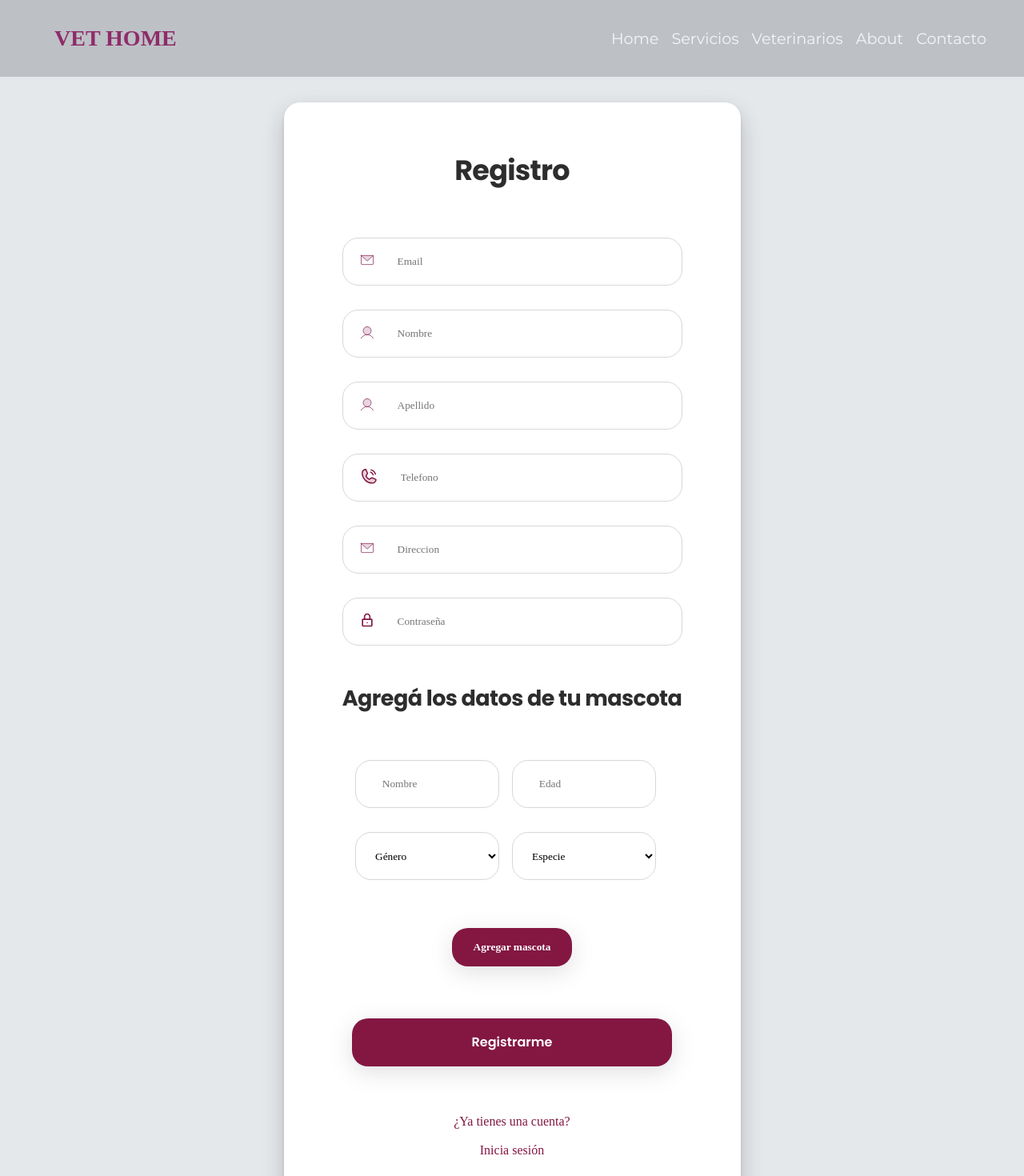
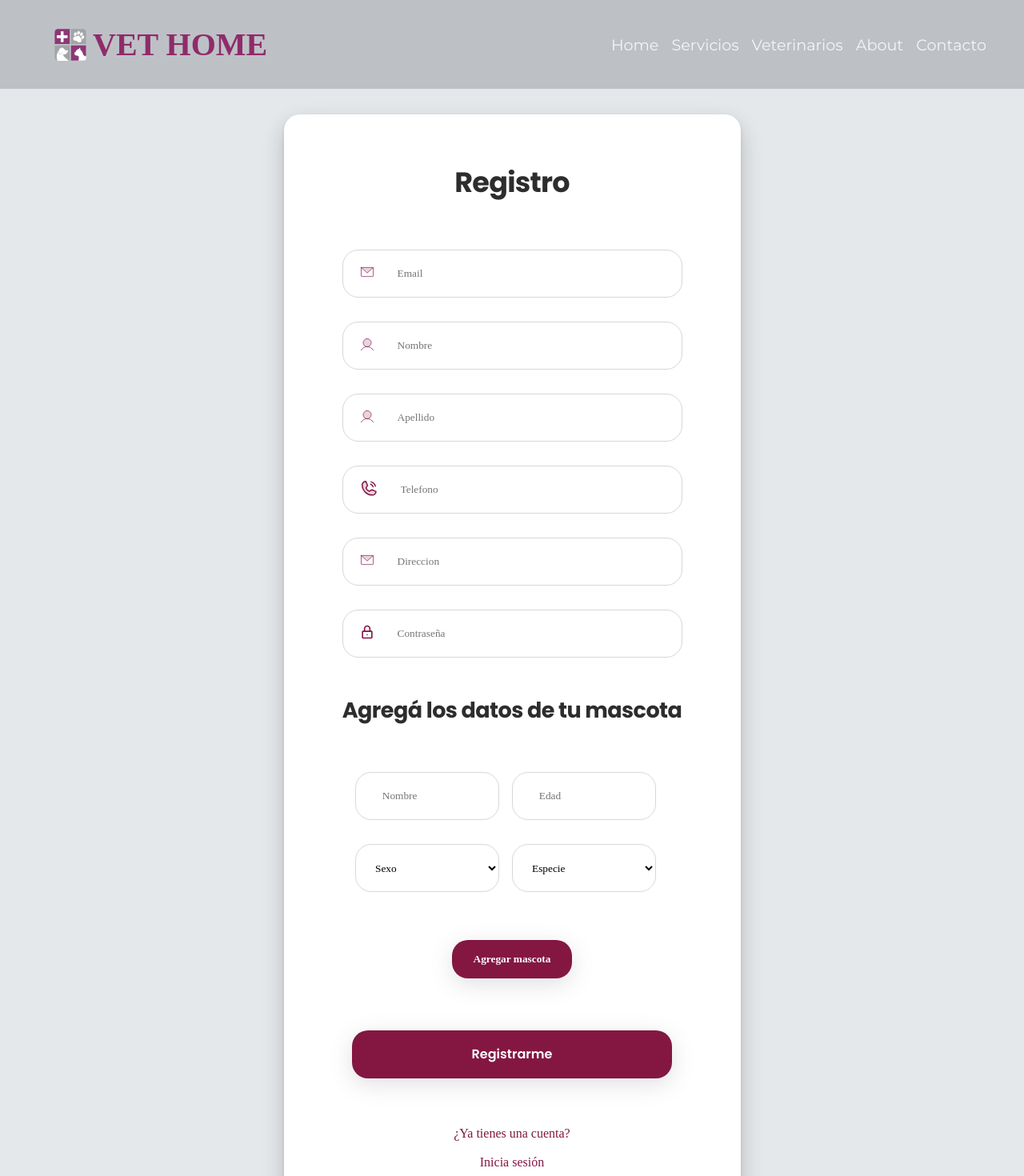
Before and after one commit to ArchSofia/s2vethome, a React (Vite) app in the folder veterinary-clinic/: page /register in a window 1280 px wide. Shown: the top 1470 px of the page at 80% size. Built offline with nearby package versions, Linux system fonts and the light colour scheme; a web font is replaced by a local one.

Commit message:
Agrega cambios solicitados por cliente

```diff
--- a/veterinary-clinic/src/components/Blog/Blog.css
+++ b/veterinary-clinic/src/components/Blog/Blog.css
@@ -245,6 +245,15 @@ input {
     display: inline-flex;
     position: relative;
     overflow: hidden;
+}
+
+.s-l-1{
+
+    align-items: center;
+    gap: 16px;
+    display: flex;
+    flex-direction: row;
+    padding-bottom: 16px;
 }
 
 .social-icons-1 {
--- a/veterinary-clinic/src/components/Blog/Blog.jsx
+++ b/veterinary-clinic/src/components/Blog/Blog.jsx
@@ -67,7 +67,11 @@ const Blog = () => {
 							<div class="sector-1-contacto-a">
 								<div class="sector-1-contacto-a-telefono">
 									<img class="icono-telefono" src="src/assets/phonecall.svg" />
-									<div class="text-5-1">+012 345 6789</div>
+									<div class="text-5-1"> 0230 - 4261204</div>
+								</div>
+								<div class="sector-1-contacto-a-telefono">
+									<img class="icono-telefono" src="src/assets/phonecall.svg" />
+									<div class="text-5-1"> +11-5098-7171</div>
 								</div>
 								<div class="sector-1-contacto-a-email">
 									<img
@@ -76,9 +80,22 @@ const Blog = () => {
 									/>
 									<div class="text-5-2">info@vethome.com.ar</div>
 								</div>
+								<div class="sector-1-contacto-a-telefono">
+									<img class="icono-telefono" src="src/assets/phonecall.svg" />
+									<div class="text-5-1">
+										<a
+											style={{ /* textDecoration: "none", */ color: "#000000" }}
+											href="https://www.google.com/maps/place/Cl%C3%ADnica+Veterinaria+Vet+Home/@-34.4491649,-58.8973646,17z/data=!3m1!4b1!4m6!3m5!1s0x95bc9d8915dc4981:0x43eebfe846e204e1!8m2!3d-34.4491649!4d-58.8973646!16s%2Fg%2F11l1dbl66y?hl=es-AR&entry=ttu"
+											target="_blank"
+										>
+											Av. 12 de Octubre 1056
+										</a>
+									</div>
+								</div>
 							</div>
 							<div class="sector-1-contacto-b">
 								<div class="conectate-con-nosotros">Conectate con nosotros</div>
+								<div className="s-l-1">
 									<div class="social-links-1">
 										<a
 											href="https://www.instagram.com/vethome.pilar/"
@@ -89,6 +106,18 @@ const Blog = () => {
 												src="src/assets/social-icons.svg"
 											/>
 										</a>
+									</div>
+									<div class="social-links-1">
+										<a
+											href="https://m.facebook.com/vet.home.pilar.clinica.veterinaria"
+											target="_blank"
+										>
+											<img
+												class="social-icons-1"
+												src="src/assets/social-icons.svg"
+											/>
+										</a>
+									</div>
 								</div>
 							</div>
 						</div>
--- a/veterinary-clinic/src/components/Header/Header.jsx
+++ b/veterinary-clinic/src/components/Header/Header.jsx
@@ -21,8 +21,13 @@ const Header = () => {
 					<hr />
 					<span> Clínica Veterinaria</span>
 				</div>
-				<h1>Tu familia es importante para nosotros</h1>
-				<h3>Comprometidos con el bienestar de tus mascotas en cada etapa.</h3>
+				<h1>
+					Sabemos cuánto <br /> los querés
+				</h1>
+				<h3>
+					Estamos comprometidos en proteger la salud de tu mascota en cada etapa
+					de su vida
+				</h3>
 				{isUserLogged ? (
 					<button className="logout-button" onClick={handleLogout}>
 						Cerrar sesión
--- a/veterinary-clinic/src/components/Navbar/Navbar.css
+++ b/veterinary-clinic/src/components/Navbar/Navbar.css
@@ -11,17 +11,19 @@
     z-index: 1;
 }
 
-.logo img{
-    width: 50px;
-    height: 50px;
+.logo {
+    width: 40px;
+    height: 40px;
 }
 
 .logo-name{
   display: flex;
-  flex-direction: column;
+  flex-direction: row;
     font-size: 1rem;
     font-weight: 500;
     margin-left: 0.5rem;
+    justify-content: center;
+    align-items: center;
 }
 
 .logo-title{
@@ -29,7 +31,9 @@
   color:var(--violet);
   font-family: 'GothamRoundedBold';
   font-weight: 700;
-  font-size: 28px;
+  /* font-size: 28px; */
+  font-size: 40px;
+  margin-left: 0.5rem;
 }
 
 .welcome-info{
--- a/veterinary-clinic/src/components/Navbar/Navbar.jsx
+++ b/veterinary-clinic/src/components/Navbar/Navbar.jsx
@@ -1,15 +1,16 @@
-import React, {  useContext, useState, useEffect } from "react";
+import React, { useContext, useState, useEffect } from "react";
 import "../Navbar/Navbar.css";
 import { FaBars } from "react-icons/fa";
 import { IoMdClose } from "react-icons/io";
 import { useNavigate, useLocation } from "react-router-dom";
 import { UserContext } from "../../context/UserContext";
 import { Link } from "react-router-dom";
+import logo from "../../assets/logo.png";
 
 const Navbar = () => {
 	const navigate = useNavigate();
 	const [sidebarOpen, setSidebarOpen] = useState(false);
-	const {isUserLogged} = useContext(UserContext)
+	const { isUserLogged } = useContext(UserContext);
 	const [hideMenu, setHideMenu] = useState(false);
 
 	const location = useLocation();
@@ -31,14 +32,19 @@ const Navbar = () => {
 		<div className="navbar" id="home">
 			<div className="welcome-info">
 				<div className="logo-name">
+					<img src={logo} className="logo" alt="logo" />
+
 					<h1 className="logo-title" onClick={goHome}>
 						VET HOME
 					</h1>
 				</div>
-				{
-					isUserLogged ?
-					<h4>{`Hola, ${sessionStorage.getItem("name")} ${sessionStorage.getItem("lastname")}`}</h4> : ""
-				}
+				{isUserLogged ? (
+					<h4>{`Hola, ${sessionStorage.getItem(
+						"name"
+					)} ${sessionStorage.getItem("lastname")}`}</h4>
+				) : (
+					""
+				)}
 			</div>
 			<div className="icon-bars" onClick={() => setSidebarOpen(true)}>
 				<FaBars />
--- a/veterinary-clinic/src/pages/Register/Register.jsx
+++ b/veterinary-clinic/src/pages/Register/Register.jsx
@@ -346,9 +346,11 @@ const Register = () => {
 										name="gender"
 										onChange={inputPetsChange}
 									>
-										<option value="default">Género</option>
-										<option>Masculino</option>
-										<option>Femenino</option>
+										<option value="default">Sexo</option>
+										<option>Macho</option>
+										<option>Hembra</option>
+										<option>Macho castrado</option>
+										<option>Hembra castrada</option>
 									</select>
 
 									<select
```
Also changed, not shown: veterinary-clinic/src/assets/logo.png (added). Lines whose indentation alone changed are shown as unchanged.
